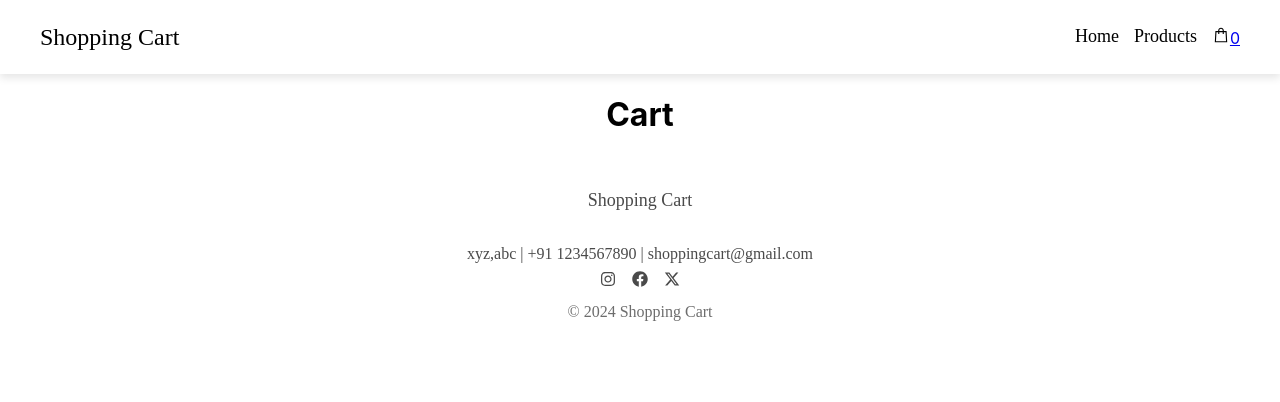
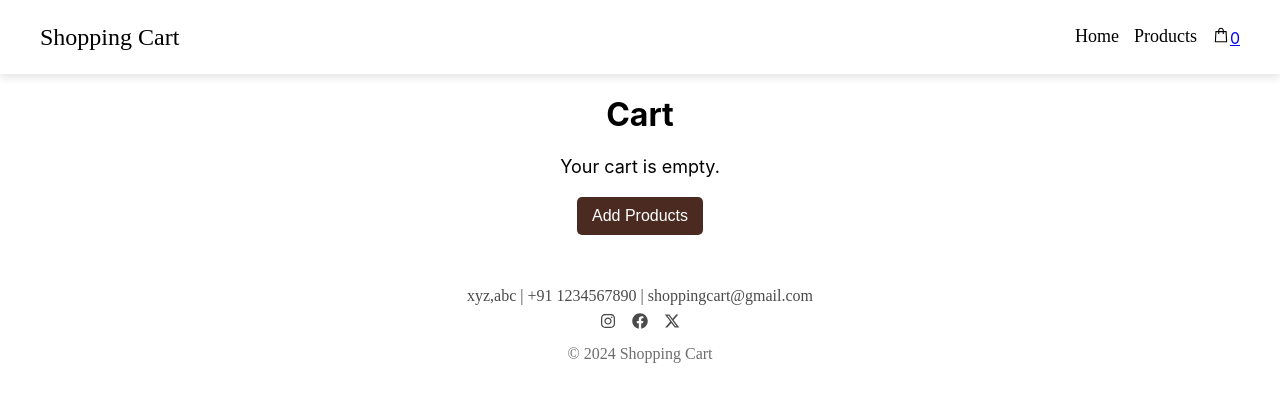
Before and after one commit to Muhammed-Sahad-P/Redux-shoppingcart, a React (Create React App) app: page /cart in a window 1280 px wide. Shown: the top 402 px of the page. Built offline with nearby package versions, Linux system fonts and the light colour scheme.

Commit message:
cart card updated

```diff
--- a/src/Components/Cart/Cart.js
+++ b/src/Components/Cart/Cart.js
@@ -1,36 +1,68 @@
 import React from "react";
+import { MdDelete } from "react-icons/md";
 import { useDispatch, useSelector } from "react-redux";
-import { removeCart } from "../../Redux/cartSlice";
+import { decquantity, incquantity, removeCart } from "../../Redux/cartSlice";
+import { useNavigate } from "react-router-dom";
 
 const Cart = () => {
   const productsCart = useSelector((state) => state.cart);
 
   const dispatch = useDispatch();
+
+  const navigate = useNavigate();
+
   const handleRemoveCart = (id) => {
     dispatch(removeCart(id));
-    console.log(handleRemoveCart);
+  };
+
+  const handleIncrement = (id) => {
+    dispatch(incquantity(id));
+  };
+
+  const handleDecrement = (id) => {
+    dispatch(decquantity(id));
+  };
+
+  const handleAddProduct = (product) => {
+    navigate("/product")
   };
 
   return (
     <div>
       <h1>Cart</h1>
+      {productsCart.length === 0 ? (
+        <div className="empty-cart">
+          <p>Your cart is empty.</p>
+          <button className="add-product-button" onClick={handleAddProduct}>
+            Add Products
+          </button>
+        </div>
+      ) : (
         <div className="products">
           {productsCart.map((product) => (
             <div className="product-card" key={product.id}>
               <img src={product.image} alt={product.title} />
               <div className="product-details">
                 <h3 className="product-title">{product.title}</h3>
-              <p className="product-price">${product.price.toFixed(2)}</p>
-              <button
-                className="add-to-cart-button"
+                <p className="product-price">
+                  ${(product.price * product.quantity).toFixed(2)}
+                </p>
+                <div className="quantity-controls">
+                  <button onClick={() => handleIncrement(product.id)}>+</button>
+                  <span>{product.quantity}</span>
+                  <button onClick={() => handleDecrement(product.id)}>-</button>
+                </div>
+                <div
+                  className="quantity-controls"
                   onClick={() => handleRemoveCart(product.id)}
                 >
-                Remove
-              </button>
+                  <MdDelete />
+                </div>
               </div>
             </div>
           ))}
         </div>
+      )}
     </div>
   );
 };
--- a/src/Components/Footer/Footer.js
+++ b/src/Components/Footer/Footer.js
@@ -8,9 +8,6 @@ const Footer = () => {
     <>
     <footer className="footer">
     <div className="footer-container">
-      <div className="footer-logo">
-        <p className="footer-logo-text">Shopping Cart</p>
-      </div>
       <p className="footer-contact">xyz,abc | +91 1234567890 | shoppingcart@gmail.com</p>
       <div className="footer-social">
         <FaInstagram className="footer-social-icon instagram" />
--- a/src/Components/Product/Product.css
+++ b/src/Components/Product/Product.css
@@ -61,3 +61,51 @@
 .add-to-cart-button:hover {
   background-color: #e68a00;
 }
+
+.quantity-controls {
+  display: flex;
+  align-items: center;
+  justify-content: center;
+  margin-top: 10px;
+}
+
+.quantity-controls button {
+  background-color: #ddd;
+  border: none;
+  padding: 5px 10px;
+  cursor: pointer;
+  font-size: 16px;
+  border-radius: 5px;
+}
+
+.quantity-controls span {
+  margin: 0 10px;
+  font-size: 16px;
+}
+
+.empty-cart {
+  text-align: center;
+  margin: 20px;
+}
+
+.empty-cart p {
+  font-size: 18px;
+  margin-bottom: 20px;
+}
+
+.add-product-button {
+  background-color: #4b2a22;
+  border: none;
+  color: white;
+  padding: 10px 15px;
+  text-align: center;
+  text-decoration: none;
+  display: inline-block;
+  font-size: 16px;
+  border-radius: 5px;
+  cursor: pointer;
+}
+
+.add-product-button:hover {
+  background-color: #b12704;
+}
--- a/src/Redux/cartSlice.js
+++ b/src/Redux/cartSlice.js
@@ -3,18 +3,32 @@ import { createSlice } from "@reduxjs/toolkit";
 const initialState = [];
 
 const cartSlice = createSlice({
-    name:'cart',
-    initialState,
-    reducers:{
-          addTocart:(state,action) => {
-            state.push(action.payload)
-          },
-          removeCart:(state,action) =>{
-            return state.filter(item => item.id !== action.payload)
-          }
+  name: "cart",
+  initialState,
+  reducers: {
+    addTocart: (state, action) => {
+      const product = action.payload
+      state.push({...product, quantity: 1});
+    },
+    removeCart: (state, action) => {
+      return state.filter((item) => item.id !== action.payload);
+    },
+    incquantity: (state, action) => {
+      const product = state.find((product) => product.id === action.payload);
+      if (product) {
+        product.quantity += 1;
+      }
+    },
 
-    }
-})
+    decquantity: (state, action) => {
+      const product = state.find((product) => product.id === action.payload);
+      if (product && product.quantity > 1) {
+        product.quantity -= 1;
+      }
+    },
+  },
+});
 
-export const {addTocart,removeCart} = cartSlice.actions;
+export const { addTocart, removeCart, incquantity, decquantity } =
+  cartSlice.actions;
 export default cartSlice.reducer;
```
Lines whose indentation alone changed are shown as unchanged.
